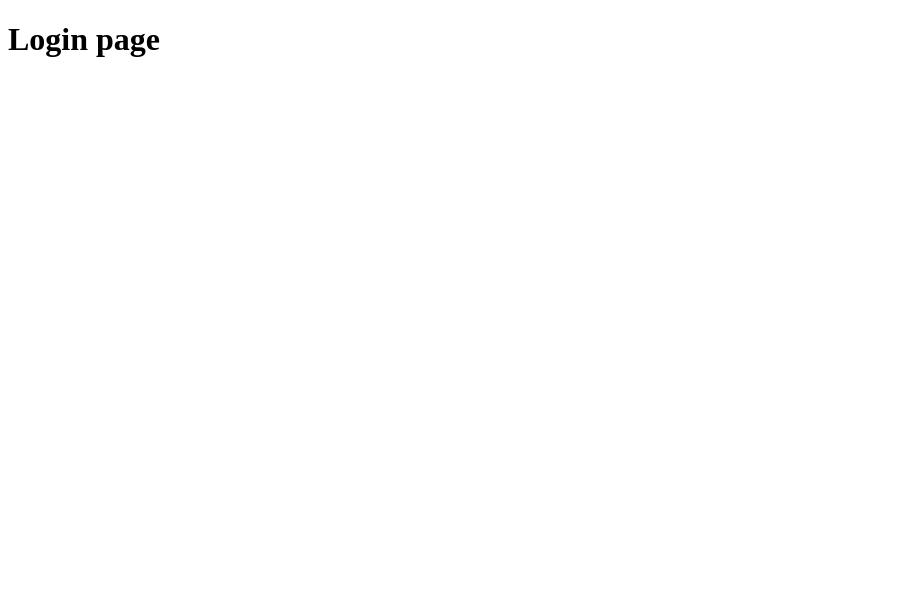
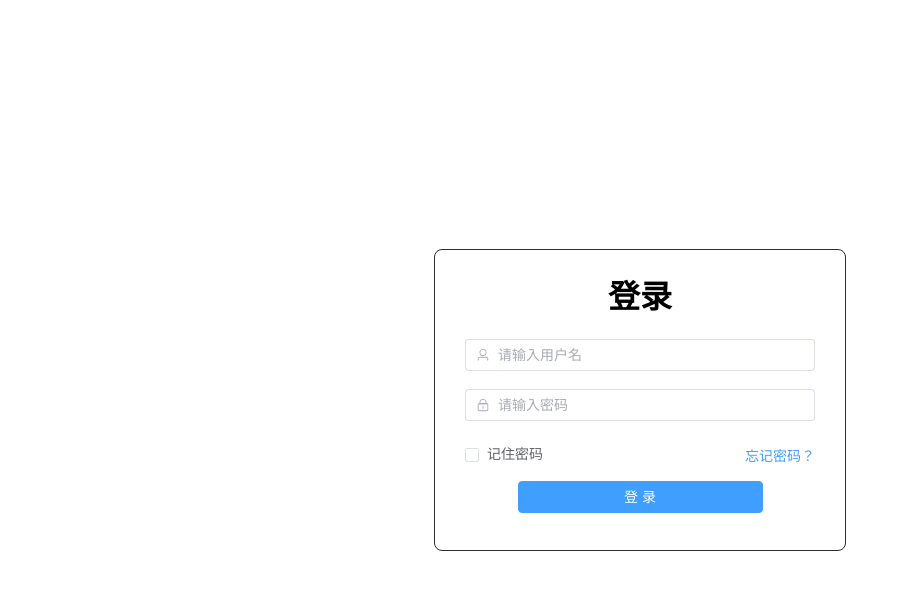
Before and after one commit to yyy456123/akari-yumeta-mng, a Vue app: page /login in a window 1280 px wide. Shown: the top 590 px of the page, without its empty margins (0-901 px from the left). Built offline with nearby package versions, Linux system fonts and the light colour scheme.

Commit message:
Complete login page layout

```diff
--- a/components.d.ts
+++ b/components.d.ts
@@ -9,12 +9,14 @@ declare module 'vue' {
   export interface GlobalComponents {
     ElAside: typeof import('element-plus/es')['ElAside']
     ElButton: typeof import('element-plus/es')['ElButton']
+    ElCheckbox: typeof import('element-plus/es')['ElCheckbox']
     ElContainer: typeof import('element-plus/es')['ElContainer']
     ElFooter: typeof import('element-plus/es')['ElFooter']
     ElForm: typeof import('element-plus/es')['ElForm']
     ElFormItem: typeof import('element-plus/es')['ElFormItem']
     ElHeader: typeof import('element-plus/es')['ElHeader']
     ElInput: typeof import('element-plus/es')['ElInput']
+    ElLink: typeof import('element-plus/es')['ElLink']
     ElMain: typeof import('element-plus/es')['ElMain']
     ElMenu: typeof import('element-plus/es')['ElMenu']
     ElMenuItem: typeof import('element-plus/es')['ElMenuItem']
--- a/package.json
+++ b/package.json
@@ -31,6 +31,7 @@
     "@vue/tsconfig": "^0.4.0",
     "eslint": "^8.49.0",
     "eslint-plugin-vue": "^9.17.0",
+    "less": "^4.2.0",
     "npm-run-all2": "^6.1.1",
     "prettier": "^3.0.3",
     "typescript": "~5.2.0",
--- a/src/views/login/LoginPage.vue
+++ b/src/views/login/LoginPage.vue
@@ -1,7 +1,79 @@
-<script setup lang="ts"></script>
+<script setup lang="ts">
+import { ref, reactive } from 'vue'
+const loginForm = ref({
+  username: '',
+  password: ''
+})
+const rules = reactive({
+  username: [
+    { required: true, message: '请输入用户名', trigger: 'blur' },
+    { min: 3, max: 5, message: '密码长度为?', trigger: 'blur' }
+  ],
+  password: [
+    { required: true, message: '请输入密码', trigger: 'blur' },
+    { min: 3, max: 5, message: '密码长度为?', trigger: 'blur' }
+  ]
+})
+</script>
 
 <template>
-  <h1>Login page</h1>
+  <div class="login-div">
+    <h1>登录</h1>
+    <el-form
+      ref="formRef"
+      :model="loginForm"
+      status-icon
+      :rules="rules"
+      class="login-form"
+      autocomplete="off"
+    >
+      <el-form-item prop="username">
+        <el-input
+          prefix-icon="User"
+          v-model="loginForm.username"
+          placeholder="请输入用户名"
+          clearable
+        />
+      </el-form-item>
+      <el-form-item prop="password">
+        <el-input
+          prefix-icon="Lock"
+          v-model="loginForm.password"
+          type="password"
+          placeholder="请输入密码"
+          clearable
+        />
+      </el-form-item>
+    </el-form>
+    <div class="flex">
+      <el-checkbox>记住密码</el-checkbox>
+      <el-link type="primary" :underline="false">忘记密码？</el-link>
+    </div>
+    <el-button class="button" auto-insert-space type="primary">登录</el-button>
+  </div>
 </template>
 
-<style scoped></style>
+<style scoped lang="less">
+.login-div {
+  width: 350px;
+  height: 300px;
+  padding: 0px 30px;
+  border: 1px solid #2f2f2f;
+  border-radius: 8px;
+  text-align: center;
+  position: absolute;
+  top: 50%;
+  left: 50%;
+  transform: translate(-50%, -50%);
+}
+.flex {
+  width: 100%;
+  display: flex;
+  justify-content: space-between;
+}
+
+.button {
+  margin-top: 10px;
+  width: 70%;
+}
+</style>
```
Also changed, not shown: 1 other file (tests, documents, lock files or other folders).
